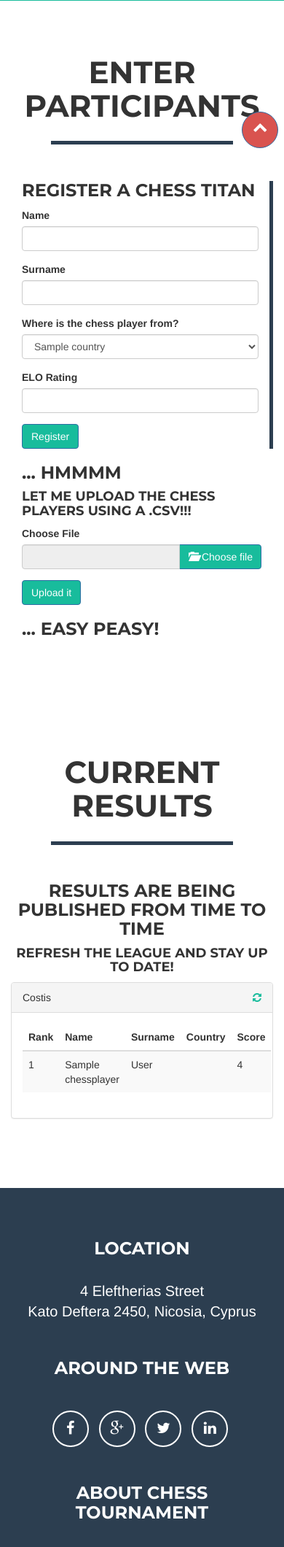
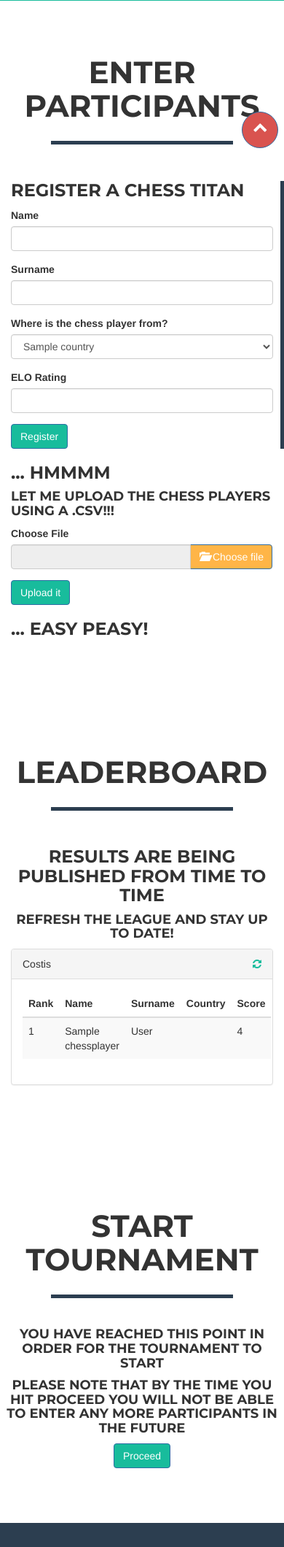
Before and after one commit to CoRafael/ChessTournament, a Django app: page / in a window 390 px wide. Shown: the part 624-2744 px from the top of the page at 73% size. Run offline with Django 3.2, Linux system fonts and the light colour scheme; a user stored in the database is signed in; tables that the repository leaves empty hold one stand-in row (values such as "Sample post"); some libraries are stand-ins or nearby versions.

Commit message:
Home page - Proceed to the Tournament functionality

```diff
--- a/populate_chess_tournament.py
+++ b/populate_chess_tournament.py
@@ -16,7 +16,11 @@ def populate():
     userData = '''Magnus;Carlsen;Norway;2853
     Viswanathan;Anard;India;2816
     Veselin;Topalov;Bulgaria;2816
-    Lovis;Koutsoupillas;Cyprus;2548'''
+    Hikaru;Nakamura;United States;2814
+    Fabiano;Caruana;United States;2797
+    Anish;Giri;Netherlands;2791
+    Vladimir;Kramnik;Russia;2783
+    Wesley;So;United States;2780'''
 
     countryFile = open("countries.csv", "r")
     countries = countryFile.readlines()
--- a/static/css/chess_tournament.css
+++ b/static/css/chess_tournament.css
@@ -1,4 +1,8 @@
 #intupdatealert {
+    display: none;
+}
+
+#second_alert {
     display: none;
 }
 
@@ -17,5 +21,26 @@
 }
 
 .login_logout {
+    /*background-color: #2c3e50 !important;*/
+    background-color: #33ADFF !important;
+}
+
+.start_tournament {
     background-color: #2c3e50 !important;
 }
+
+.choose_file {
+    background-color: #FFB547 !important;
+}
+
+.row.vdivide [class*='col-']:not(:last-child):after {
+    background: #2c3e50;
+    width: 5px;
+    content: "";
+    display: block;
+    position: absolute;
+    top: 0;
+    bottom: 0;
+    right: 0;
+    min-height: 70px;
+}
--- a/static/js/chess_tournament.js
+++ b/static/js/chess_tournament.js
@@ -6,11 +6,30 @@ $(document).ready(function () {
     jQuery.support.cors = true;
 
     $('#intupdatealert').hide()
+    $('#second_alert').hide()
+    $('#test').hide()
 
     $('#refresh_button').click(function (e) {
         e.preventDefault()
         refresh()
         print_alert_message("The League has been updated")
+    })
+
+    $('#proceed_tournament').click(function (e) {
+        e.preventDefault()
+        $('#label_start_tournament').html("Tournament Progress")
+        $('#tournament_title').html("Tournament Progress")
+        $('#inputName').prop("readonly", true);
+        $('#inputSurname').prop("readonly", true);
+        $('#inputEloRating').prop("readonly", true);
+        $('#register_button').remove()
+        $('#upload_file').remove()
+        var toAddEnter = '<div class="alert alert-warning" role="alert">Sorry but the tournament has started. No more chess players can be added </div>';
+        var toAddUpload = '<div class="alert alert-warning" role="alert">Yes, no .csv files are allowed as well. Observe the leaderboard. Feel the vibe  </div>';
+        $('#create_chess_player').append(toAddEnter)
+        $('#upload_multiple').append(toAddUpload)
+
+
     })
 
     $('#create_chess_player').on('submit', function (event) {
@@ -20,6 +39,7 @@ $(document).ready(function () {
         });
         console.log("form submitted!")  // sanity check
         this.reset(); // clear form
+        print_second_alert_message("Chess Player has been registered successfully")
         refresh()
     });
 });
@@ -29,6 +49,14 @@ function print_alert_message(message) {
     $('#intupdatealert').html(message).show(400);
     setTimeout(function () {
         $('#intupdatealert').hide(400)
+    }, 3000);
+}
+
+
+function print_second_alert_message(message) {
+    $('#second_alert').html(message).show(400);
+    setTimeout(function () {
+        $('#second_alert').hide(400)
     }, 3000);
 }
 
--- a/templates/base.html
+++ b/templates/base.html
@@ -44,7 +44,7 @@
     <div class="container">
         <!-- Brand and toggle get grouped for better mobile display -->
 
-
+        <div class="alert alert-success" role="alert" id="second_alert"></div>
         <div class="alert alert-success" role="alert" id="intupdatealert"></div>
 
 
@@ -69,10 +69,10 @@
                     <a href="#enter_participants">Enter Participants</a>
                 </li>
                 <li class="page-scroll">
-                    <a href="#curent_results">Current Results</a>
+                    <a href="#leaderboard">Leaderboard</a>
                 </li>
                 <li class="page-scroll">
-                    <a href="#enter_results">Enter Results</a>
+                    <a href="#start_tournament" id="label_start_tournament">Start Tournament</a>
                 </li>
 
                 {% if user.is_authenticated == False %}
@@ -171,16 +171,12 @@
                 <hr class="star-primary">
             </div>
         </div>
-
-        <div class="col-sm-6 my_border">
+        <div class="row vdivide">
+            <div class="col-sm-6">
                 <h3>Register a Chess Titan</h3>
 
                 <form data-toggle="validator" role="form" method="POST" id="create_chess_player">
                     {% csrf_token %}
-
-
-
-
                     {% if user.is_authenticated == False %}
 
                         <div class="form-group">
@@ -202,13 +198,14 @@
                         </div>
                         <div class="form-group">
                             <label for="inputEloRating">ELO Rating</label>
-                        <input type="number" class="form-control" id="inputEloRating" name="elo_rating" min=1 max="3000"
+                            <input type="number" class="form-control" id="inputEloRating" name="elo_rating" min=1
+                                   max="3000"
                                    readonly>
 
                             <div class="help-block with-errors"></div>
                         </div>
 
-                    <div class="alert alert-warning" role="alert" href="#login_nav">Ooops! You have to log in first!
+                        <div class="alert alert-warning" role="alert">Ooops! You have to log in first!
                         </div>
 
                     {% else %}
@@ -238,7 +235,7 @@
 
                                 <div class="help-block with-errors"></div>
                             </div>
-                        <button type="submit" class="btn btn-primary my_button">Register</button>
+                            <button type="submit" class="btn btn-primary my_button" id="register_button">Register</button>
                         </div>
                     {% endif %}
 
@@ -263,88 +260,25 @@
                         {% csrf_token %}
                         <div class="form-group">
                             <label>Choose File</label>
-                        <input type="file" name="fileUpload" class="filestyle my_button"
-                               data-buttonName="btn-primary my_button">
+                            <input type="file" name="fileUpload" class="filestyle choose_file"
+                                   data-buttonName="btn-primary choose_file">
                         </div>
-                    <button type="submit" class="btn btn-primary my_button">Upload it</button>
+                        <button type="submit" class="btn btn-primary my_button" id="upload_file">Upload it</button>
                     </form>
                 {% endif %}
 
                 <h3>... Easy Peasy!</h3>
-
-
+            </div>
         </div>
 
-        {#        <div class="row">#}
-        {#            <div class="col-sm-4 portfolio-item">#}
-        {#                <a href="#portfolioModal1" class="portfolio-link" data-toggle="modal">#}
-        {#                    <div class="caption">#}
-        {#                        <div class="caption-content">#}
-        {#                            <i class="fa fa-search-plus fa-3x"></i>#}
-        {#                        </div>#}
-        {#                    </div>#}
-        {#                    <img src="{% static "images/portfolio/cabin.png" %}" class="img-responsive" alt="">#}
-        {#                </a>#}
-        {#            </div>#}
-        {#            <div class="col-sm-4 portfolio-item">#}
-        {#                <a href="#portfolioModal2" class="portfolio-link" data-toggle="modal">#}
-        {#                    <div class="caption">#}
-        {#                        <div class="caption-content">#}
-        {#                            <i class="fa fa-search-plus fa-3x"></i>#}
-        {#                        </div>#}
-        {#                    </div>#}
-        {#                    <img src="{% static "images/portfolio/cake.png" %}" class="img-responsive" alt="">#}
-        {#                </a>#}
-        {#            </div>#}
-        {#            <div class="col-sm-4 portfolio-item">#}
-        {#                <a href="#portfolioModal3" class="portfolio-link" data-toggle="modal">#}
-        {#                    <div class="caption">#}
-        {#                        <div class="caption-content">#}
-        {#                            <i class="fa fa-search-plus fa-3x"></i>#}
-        {#                        </div>#}
-        {#                    </div>#}
-        {#                    <img src="{% static "images/portfolio/circus.png" %}" class="img-responsive" alt="">#}
-        {#                </a>#}
-        {#            </div>#}
-        {#            <div class="col-sm-4 portfolio-item">#}
-        {#                <a href="#portfolioModal4" class="portfolio-link" data-toggle="modal">#}
-        {#                    <div class="caption">#}
-        {#                        <div class="caption-content">#}
-        {#                            <i class="fa fa-search-plus fa-3x"></i>#}
-        {#                        </div>#}
-        {#                    </div>#}
-        {#                    <img src="{% static "images/portfolio/game.png" %}" class="img-responsive" alt="">#}
-        {#                </a>#}
-        {#            </div>#}
-        {#            <div class="col-sm-4 portfolio-item">#}
-        {#                <a href="#portfolioModal5" class="portfolio-link" data-toggle="modal">#}
-        {#                    <div class="caption">#}
-        {#                        <div class="caption-content">#}
-        {#                            <i class="fa fa-search-plus fa-3x"></i>#}
-        {#                        </div>#}
-        {#                    </div>#}
-        {#                    <img src="{% static "images/portfolio/safe.png" %}" class="img-responsive" alt="">#}
-        {#                </a>#}
-        {#            </div>#}
-        {#            <div class="col-sm-4 portfolio-item">#}
-        {#                <a href="#portfolioModal6" class="portfolio-link" data-toggle="modal">#}
-        {#                    <div class="caption">#}
-        {#                        <div class="caption-content">#}
-        {#                            <i class="fa fa-search-plus fa-3x"></i>#}
-        {#                        </div>#}
-        {#                    </div>#}
-        {#                    <img src="{% static "images/portfolio/submarine.png" %}" class="img-responsive" alt="">#}
-        {#                </a>#}
-        {#            </div>#}
-        {#        </div>#}
     </div>
 </section>
 
-<section id="curent_results">
+<section id="leaderboard">
     <div class="container">
         <div class="row">
             <div class="col-lg-12 text-center">
-                <h2>Current Results</h2>
+                <h2>Leaderboard</h2>
                 <hr class="star-primary">
             </div>
         </div>
@@ -385,13 +319,51 @@
                         </tr>
                     {% endfor %}
                     </tbody>
-
                 </table>
-
             </div>
         </div>
     </div>
     <!--refresh widget-->
+    </div>
+</section>
+
+<section id="start_tournament">
+    <div class="container">
+        <div class="row">
+            <div class="col-lg-12 text-center">
+                <h2 id="tournament_title">Start Tournament</h2>
+                <hr class="star-primary">
+            </div>
+
+            <div class="row">
+
+                {% if user.is_authenticated == False %}
+                    <div class="col-lg-12 text-center">
+                        <div class="alert alert-warning" role="alert">Oooops! Sorry, Only privileged users beyond this
+                            point
+                        </div>
+                        <h4>Login and let the fun begin!</h4>
+                    </div>
+                {% else %}
+                    <div class="col-lg-12 text-center">
+                        <h4>You have reached this point in order for the tournament to start</h4>
+                        <h4>Please note that by the time you hit proceed you will not be able to enter any more
+                            participants
+                            in the future</h4>
+                        <button type="submit" class="btn btn-primary my_button" id="proceed_tournament">Proceed</button>
+                        <div class="alert alert-success" role="alert" id="test"></div>
+
+                    </div>
+
+
+
+                {% endif %}
+
+
+            </div>
+
+
+        </div>
     </div>
 </section>
 
```
Lines whose indentation alone changed are shown as unchanged.
